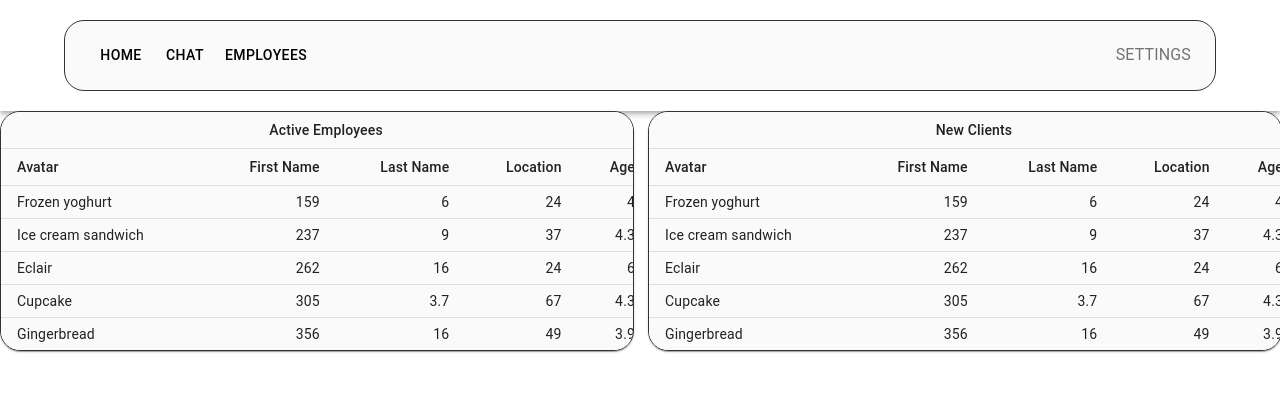
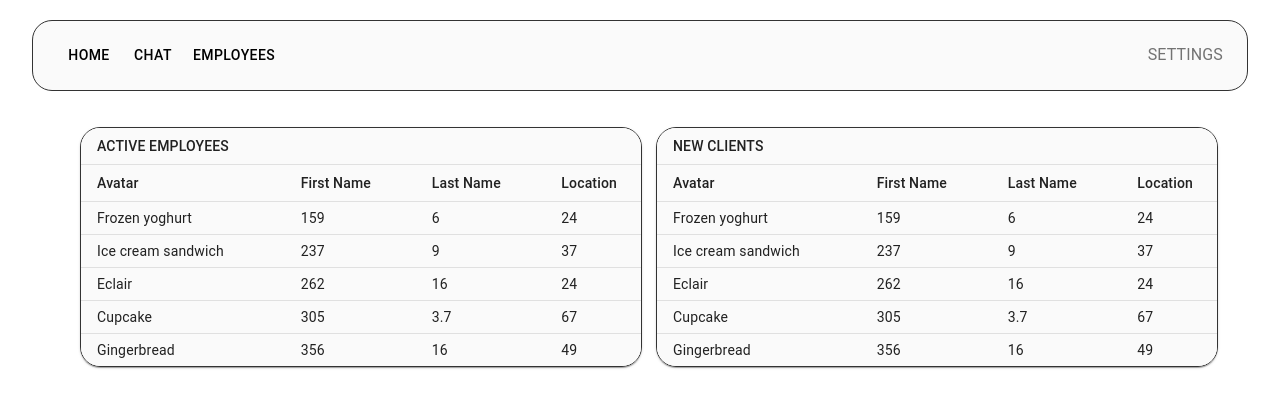
Before and after one commit to CluelessBiker/quint-mui, a React (Create React App) app in the folder my-app/: page / in a window 1280 px wide. Shown: the top 408 px of the page. Built offline with nearby package versions, Linux system fonts and the light colour scheme.

Commit message:
Align font left in tables.

```diff
--- a/my-app/src/modules/navbar/components/NavbarTwo.tsx
+++ b/my-app/src/modules/navbar/components/NavbarTwo.tsx
@@ -47,14 +47,21 @@ function NavbarTwo() {
     };
 
     return (
-        <AppBar position="static" sx={{backgroundColor: '#FFFFFF', padding: '20px 0'}}>
+        <AppBar
+            position="static"
+            sx={{
+                backgroundColor: '#FFFFFF',
+                padding: '20px 0',
+                boxShadow: 'none',
+            }}
+        >
         <Container
             maxWidth="xl"
             sx={{
                 backgroundColor: '#FAFAFA',
                 border:'1px solid #333333',
                 borderRadius: '20px',
-                width: '90%'
+                width: '95%',
             }}>
             <Toolbar disableGutters>
             {/* <AdbIcon sx={{ display: { xs: 'none', md: 'flex' }, mr: 1 }} /> */}
--- a/my-app/src/modules/tables/components/Tables.tsx
+++ b/my-app/src/modules/tables/components/Tables.tsx
@@ -47,16 +47,16 @@ const Tables:FC<TablesProps> = ({ tablehead, columnhead1, columnhead2, columnhea
             <Table sx={{ minWidth: 650 }} size="small" aria-label="a dense table">
                 <TableHead sx={{ height: 'auto' }}>
                     <TableRow>
-                        <TableCell align="center" colSpan={12}>
+                        <TableCell align="left" colSpan={12} sx={{textTransform: 'uppercase'}}>
                             { tablehead }
                         </TableCell>
                     </TableRow>
                     <TableRow>
-                        <TableCell>{ columnhead1 }</TableCell>
-                        <TableCell align="right">{ columnhead2 }</TableCell>
-                        <TableCell align="right">{ columnhead3 }</TableCell>
-                        <TableCell align="right">{ columnhead4 }</TableCell>
-                        <TableCell align="right">{ columnhead5 }</TableCell>
+                        <TableCell align="left">{ columnhead1 }</TableCell>
+                        <TableCell align="left">{ columnhead2 }</TableCell>
+                        <TableCell align="left">{ columnhead3 }</TableCell>
+                        <TableCell align="left">{ columnhead4 }</TableCell>
+                        <TableCell align="left">{ columnhead5 }</TableCell>
                     </TableRow>
                 </TableHead>
                 <TableBody>
@@ -68,10 +68,10 @@ const Tables:FC<TablesProps> = ({ tablehead, columnhead1, columnhead2, columnhea
                             <TableCell component="th" scope="row">
                                 {row.name}
                             </TableCell>
-                            <TableCell align="right">{row.calories}</TableCell>
-                            <TableCell align="right">{row.fat}</TableCell>
-                            <TableCell align="right">{row.carbs}</TableCell>
-                            <TableCell align="right">{row.protein}</TableCell>
+                            <TableCell align="left">{row.calories}</TableCell>
+                            <TableCell align="left">{row.fat}</TableCell>
+                            <TableCell align="left">{row.carbs}</TableCell>
+                            <TableCell align="left">{row.protein}</TableCell>
                         </TableRow>
                     ))}
                 </TableBody>
--- a/my-app/src/pages/HomePage.tsx
+++ b/my-app/src/pages/HomePage.tsx
@@ -5,11 +5,19 @@ import TablesNewClients from '../modules/tables/components/TablesNewClients'
 const HomePage = () => {
     return (
         <div>
-            <Grid container spacing={2}>
-                <Grid item xs={6}>
+            <Grid
+                container
+                spacing={2}
+                sx={{
+                    width: '90%',
+                    margin: '0 auto',
+                    padding: '0',
+                }}
+            >
+                <Grid item xs={12} sm={6}>
                     <TablesEmployees />
                 </Grid>
-                <Grid item xs={6}>
+                <Grid item xs={12} sm={6}>
                     <TablesNewClients />
                 </Grid>
             </Grid>
```
